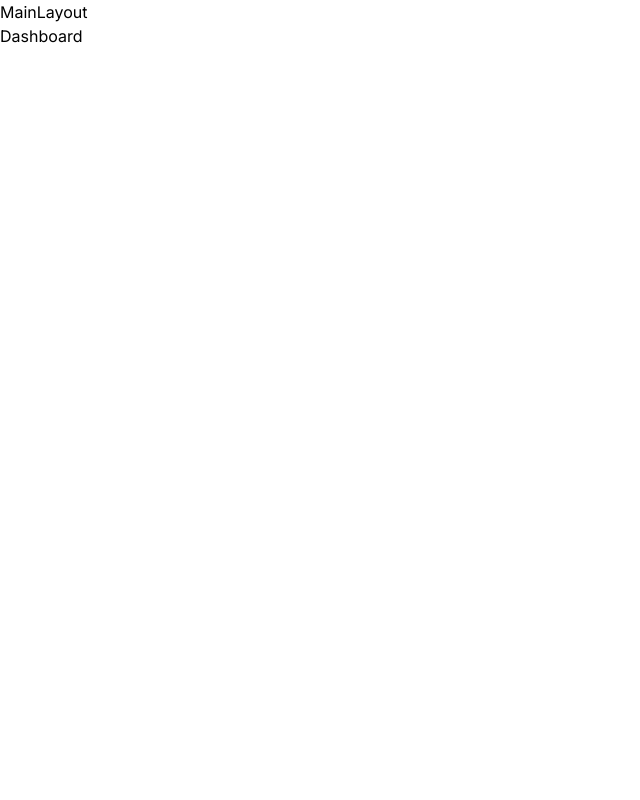
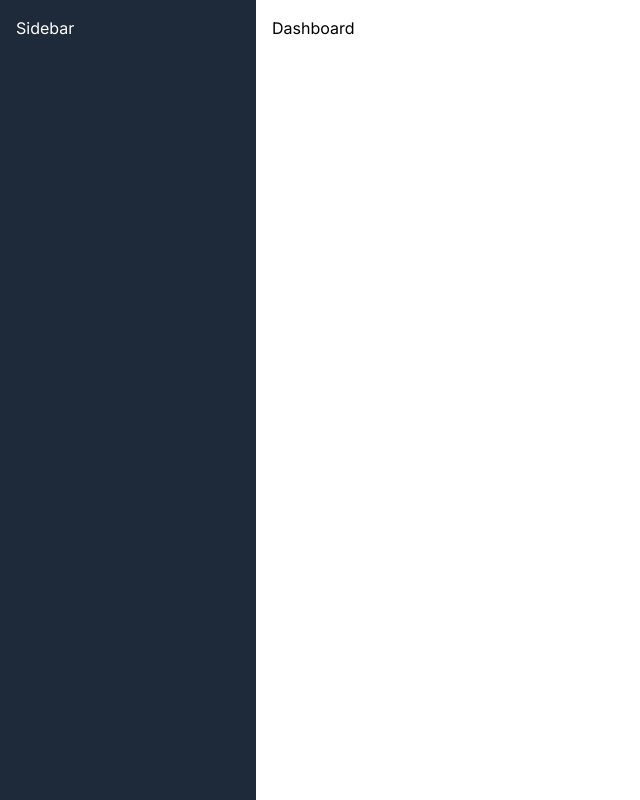
Before and after one commit to Nitesh-77-notty/Expenses_Tracker, a React app in the folder frontend/: page / in a window 1280 px wide. Shown: the whole page, without its empty margins (0-640 px from the left). Built offline with nearby package versions, Linux system fonts and the light colour scheme; the HTML template or start-up script is replaced by a standard one.

Commit message:
feat: setup the main layout

```diff
--- a/frontend/src/Layouts/MainLayout.jsx
+++ b/frontend/src/Layouts/MainLayout.jsx
@@ -1,7 +1,14 @@
 import React from "react";
-
+import Sidebar from "../components/Sidebar";
 const MainLayout = ({ children }) => {
-  return <div>MainLayout{children}</div>;
+  return (
+    <div className="flex h-screen l">
+      <aside>
+        <Sidebar />
+      </aside>
+      <main className="flex-1 p-4 ml-64">{children}</main>
+    </div>
+  );
 };
 
 export default MainLayout;
--- /dev/null
+++ b/frontend/src/components/Sidebar.jsx
@@ -0,0 +1,9 @@
+import React from "react";
+
+const Sidebar = () => {
+  return (
+    <div className="w-64 bg-gray-800 text-white p-4 fixed h-full">Sidebar</div>
+  );
+};
+
+export default Sidebar;
```
